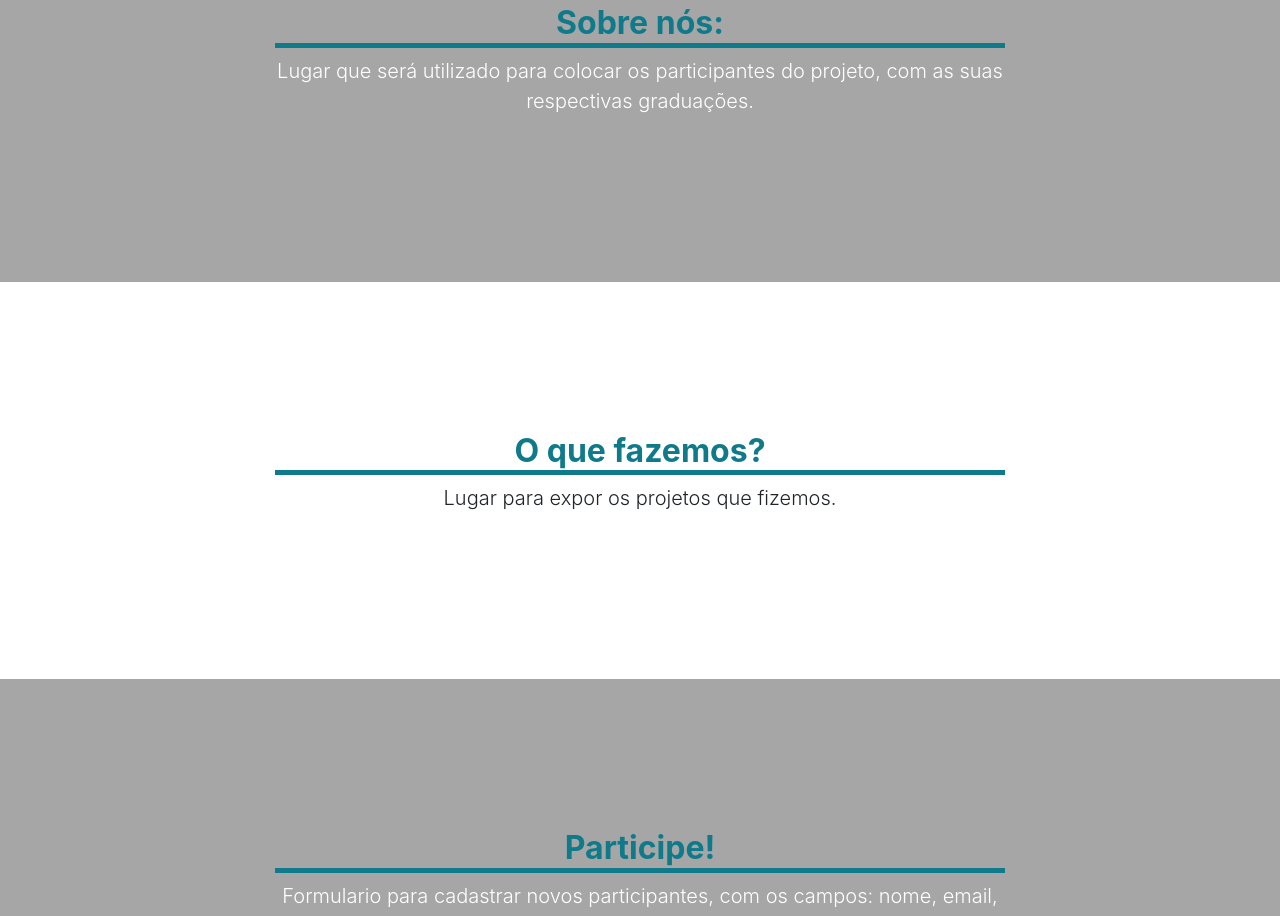
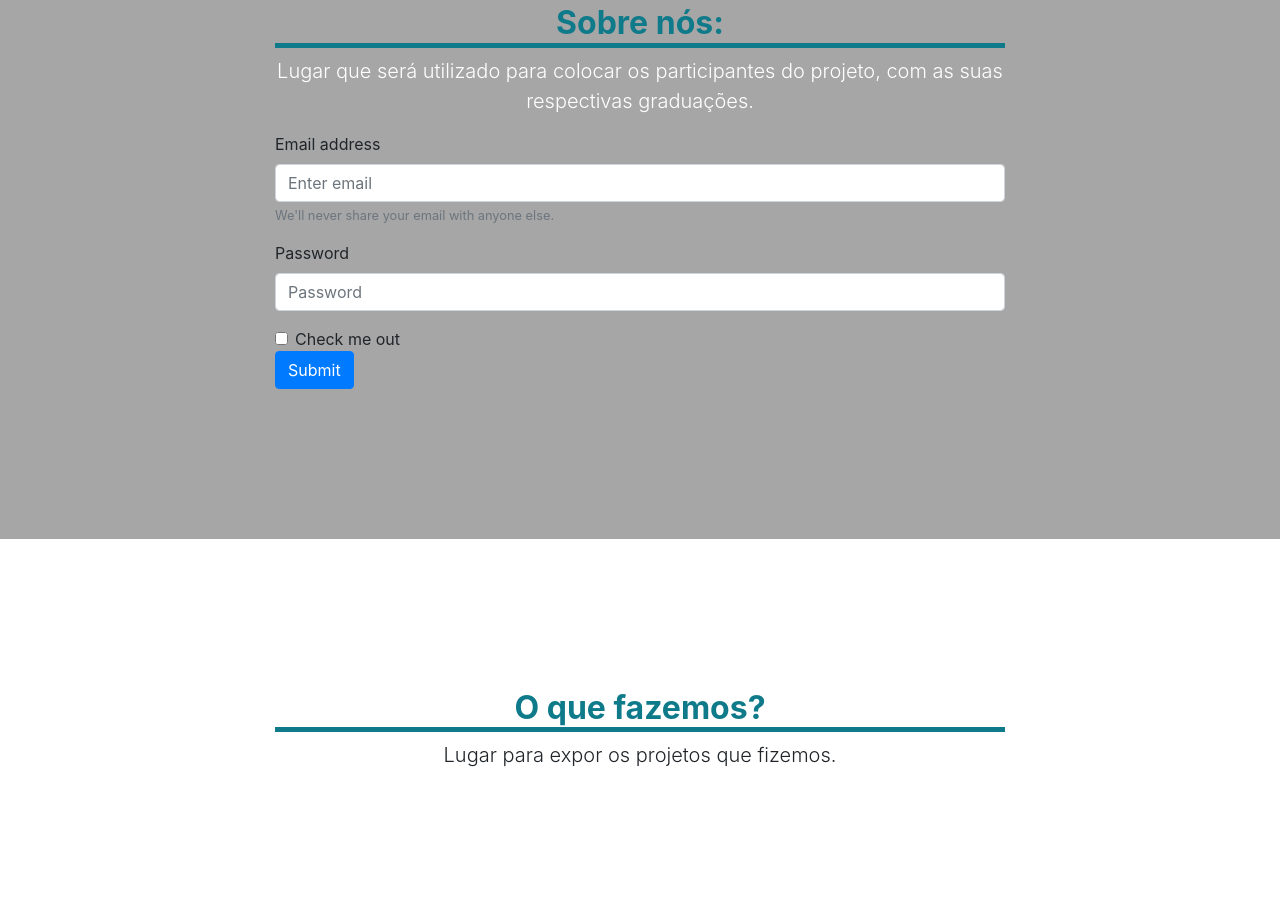
Before and after one commit to solidarizesw/site, an Angular app: page / in a window 1280 px wide. Shown: the part 1020-1936 px from the top of the page. Built offline with nearby package versions, Linux system fonts and the light colour scheme.

Commit message:
Update participantes.component.html

```diff
--- a/src/app/pages/participantes/participantes.component.html
+++ b/src/app/pages/participantes/participantes.component.html
@@ -3,7 +3,36 @@
       <div class="row">
         <div class="col-lg-8 mx-auto">
           <h2 class="color-green">Sobre nós:</h2>
-          <p class="lead text-white center">Lugar que será utilizado para colocar os participantes do projeto, com as suas respectivas graduações.</p>
+          <p class="lead text-white center">Lugar que será utilizado para
+          colocar os participantes do projeto, com as suas respectivas graduações.</p>
+
+          <!-- Form em bootstrap -->
+          <form>
+            <div class="form-group">
+              <label for="exampleInputEmail1">Email address</label>
+              <input type="email" class="form-control" id="exampleInputEmail1" aria-describedby="emailHelp" placeholder="Enter email">
+              <small id="emailHelp" class="form-text text-muted">We'll never share your email with anyone else.</small>
+            </div>
+            <div class="form-group">
+              <label for="exampleInputPassword1">Password</label>
+              <input type="password" class="form-control" id="exampleInputPassword1" placeholder="Password">
+            </div>
+            <div class="form-check">
+              <input type="checkbox" class="form-check-input" id="exampleCheck1">
+              <label class="form-check-label" for="exampleCheck1">Check me out</label>
+            </div>
+            <button type="submit" class="btn btn-primary">Submit</button>
+          </form>
+
+
+
+
+
+
+
+
+
+
         </div>
       </div>
     </div>
```
